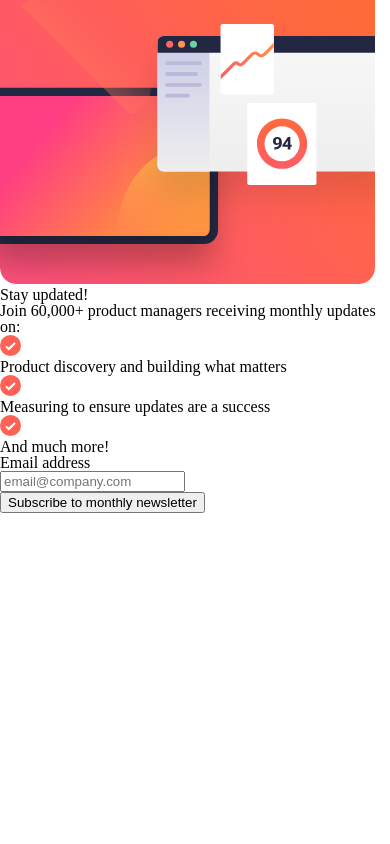
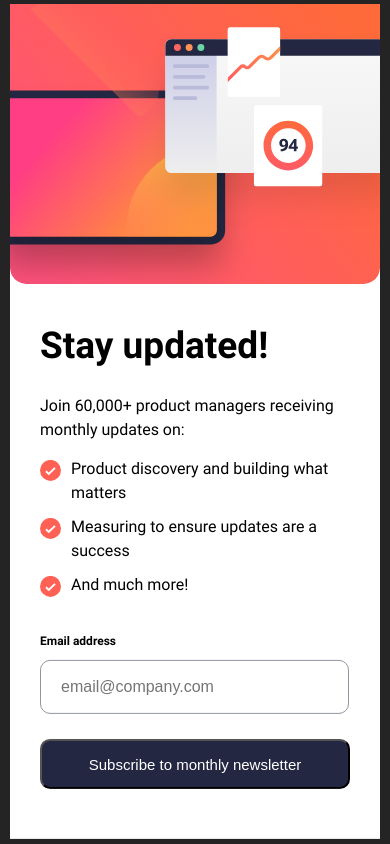
Before and after one commit to SteveNoyes/newsletter-and-message, a plain HTML site: page index.html in a window 390 px wide. Drawn offline with Linux system fonts and the light colour scheme.

Commit message:
css on mobile start

```diff
--- a/assets/css/style.css
+++ b/assets/css/style.css
@@ -1,17 +1,96 @@
 :root {
-  /* Primary */
   --tomato: hsl(4, 100%, 67%);
-  /* Neutral */
   --dark-slate-grey: hsl(234, 29%, 20%);
   --charcoal-grey: hsl(235, 18%, 26%);
   --grey: hsl(231, 7%, 60%);
   --white: hsl(0, 0%, 100%);
+  --black: hsl(0, 0%, 14%);
 }
 body {
   font-size: 16px;
+  font-family: "Roboto Regular";
+  font-weight: 400;
+}
+.main {
+  background-color: var(--black);
+  width: 100vw;
+  height: 100vh;
+}
+.wrapper {
+  position: absolute;
+  top: 50%;
+  left: 50%;
+  transform: translate(-50%, -50%);
+}
+.card {
+  width: 370px;
+  background-color: var(--white);
+}
+.body-wrapper {
+  padding: 40px 30px 50px 30px;
+}
+header img {
+  width: 370px;
+  height: auto;
+  margin-top: -1px;
+}
+.body-wrapper h1 {
+  font-size: 37px;
+  font-family: "Roboto Bold";
+  padding-bottom: 30px;
+}
+.body-wrapper p {
+  line-height: 1.5;
+}
+ul {
+  padding: 10px 0;
+}
+ul li {
+  display:flex;
+  align-items: start;
+  padding: 5px 0;
+}
+ul li img {
+  padding: 3px 10px 0 0;
+}
+.email-address {
+  font-family: "Roboto Bold";
+  font-size: 12px;
+  padding: 20px 0 10px;
+}
+input {
+  width: 92%;
+  height: 50px;
+  border-radius: 10px;
+  border: 1px solid var(--grey);
+  margin-bottom: 20px;
+  padding-left: 20px;
+}
+input:hover {
+  cursor: pointer;
+}
+textarea:focus, input:focus{
+  outline: none;
+}
+::placeholder {
+  font-size: 16px;
+}
+button {
+  width: 100%;
+  height: 50px;
+  background-color: var(--dark-slate-grey);
+  color: var(--white);
+  border-radius: 10px;
+  font-size: 15px;
+  margin-top: 5px;
 }
 
-/*
-  - Font Family: Roboto
-  - Font Weights: Regular 400, Bold 700
-*/
+button:hover {
+  cursor: pointer;
+}
+
+@media screen and (min-width: 1000px) {
+  * {
+    border: 1px solid red!important;
+  }
+}
--- /dev/null
+++ b/assets/css/success.css
@@ -0,0 +1,59 @@
+:root {
+  --tomato: hsl(4, 100%, 67%);
+  --dark-slate-grey: hsl(234, 29%, 20%);
+  --charcoal-grey: hsl(235, 18%, 26%);
+  --grey: hsl(231, 7%, 60%);
+  --white: hsl(0, 0%, 100%);
+  --black: hsl(0, 0%, 14%);
+}
+body {
+  font-size: 16px;
+  font-family: "Roboto Regular";
+  font-weight: 400;
+}
+.main {
+  background-color: var(--black);
+  width: 100vw;
+  height: 100vh;
+}
+.wrapper {
+  position: absolute;
+  top: 50%;
+  left: 50%;
+  transform: translate(-50%, -50%);
+}
+.card {
+  width: 300px;
+  background-color: var(--white);
+  padding: 20px;
+}
+.card img {
+  padding: 123px 0 40px 0;
+}
+.card h1 {
+  font-family: "Roboto Bold";
+  font-size: 37px;
+  line-height: 1.1;
+  padding-bottom: 20px;
+}
+.card p {
+  line-height: 1.6;
+  padding-bottom: 260px;
+  font-size: 14px;
+}
+.card span {
+  font-family: "Roboto Bold";
+}
+button {
+  width: 100%;
+  height: 55px;
+  background-color: var(--dark-slate-grey);
+  color: var(--white);
+  border-radius: 10px;
+  font-size: 15px;
+  margin: 5px 0 20px;
+
+}
+button:hover {
+  cursor: pointer;
+}
--- a/index.html
+++ b/index.html
@@ -11,7 +11,7 @@
 </head>
 <body>
   <div class="main">
-    <div class="wrapper">
+    <div class="wrapper center">
       <div class="card">
         <header>
           <img src="./assets/images/illustration-sign-up-mobile.svg" alt="A screen, a tab, a graph, and a number">
@@ -33,10 +33,10 @@
               <p>And much more!</p>
             </li>
           </ul>
-          <p>Email address</p>
+          <p class="email-address">Email address</p>
           <div class="sign-up">
             <input type="text" placeholder="email@company.com">
-            <button>Subscribe to monthly newsletter</button>
+            <button onclick="location.href='success.html';">Subscribe to monthly newsletter</button>
           </div>
         </div>
       </div>
```
Also changed, not shown: success.html (+3 -3 lines).
